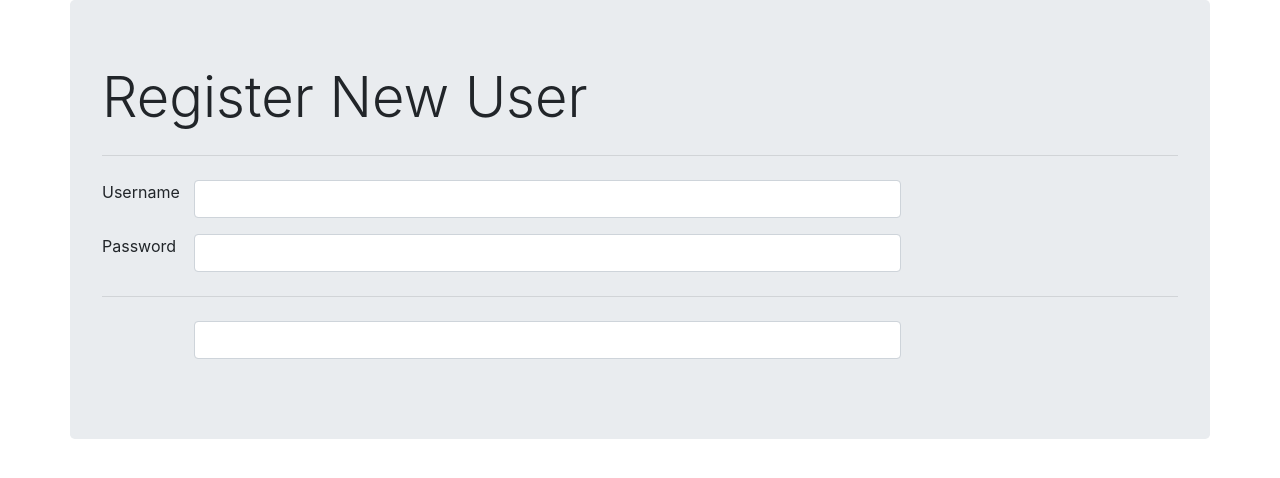
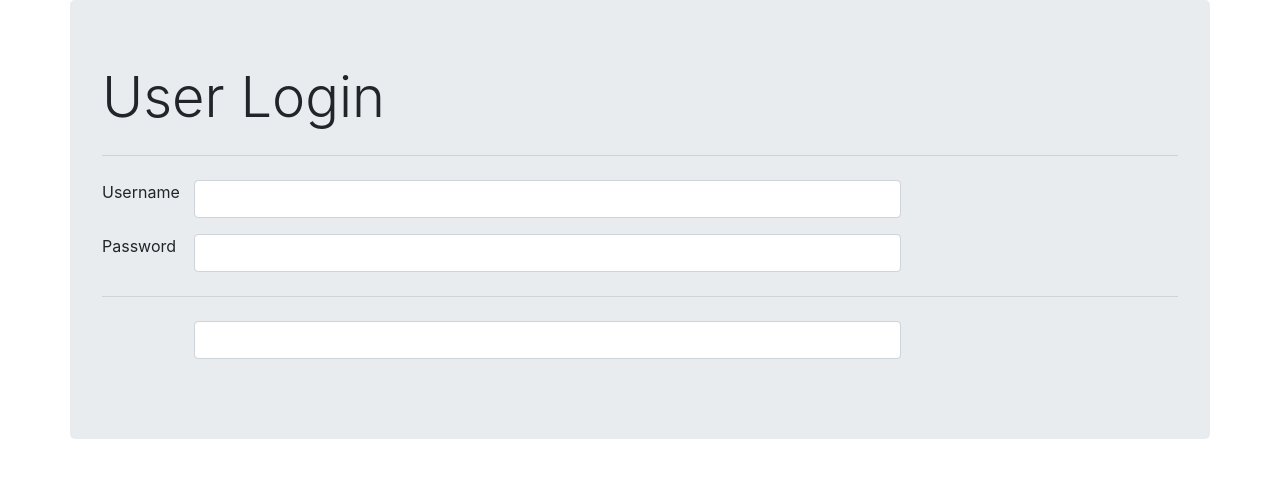
Before and after one commit to kolrinah/Payrix, a Symfony app: template templates/login/index.html.twig in a window 1280 px wide. Shown: the top 478 px of the page. Run offline with Twig, Linux system fonts and the light colour scheme; the template is opened without the code that fills it, so the values that code supplies are empty; form fields are guessed from the names that the template uses; some libraries are stand-ins or nearby versions.

Commit message:
Fixing Details

```diff
--- a/templates/login/index.html.twig
+++ b/templates/login/index.html.twig
@@ -1,13 +1,13 @@
 {% extends 'base.html.twig' %}
 
-{% block title %}Hello{% endblock %}
+{% block title %}Login{% endblock %}
 
 {% block body %}
 
 <div class="container">
     <div class="row">
         <div class="col jumbotron">
-            <h1 class="display-4">Register New User</h1>
+            <h1 class="display-4">User Login</h1>
             <hr class="my-4"/>
 
         {{ form_start(form, {'attr': {'novalidate': 'novalidate'}}) }}
--- a/templates/register/index.html.twig
+++ b/templates/register/index.html.twig
@@ -1,6 +1,6 @@
 {% extends 'base.html.twig' %}
 
-{% block title %}Hello{% endblock %}
+{% block title %}Register{% endblock %}
 
 {% block body %}
 
```
